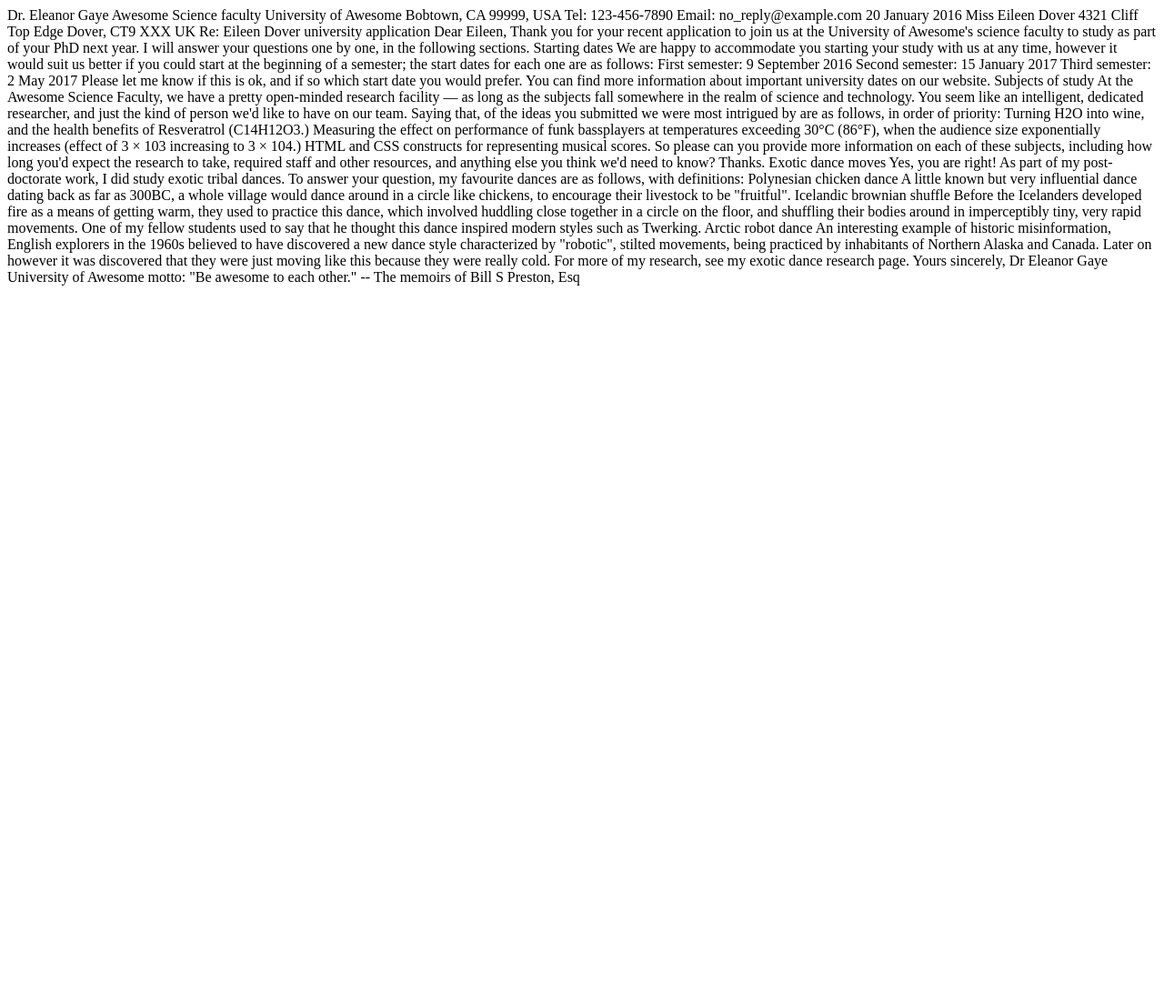
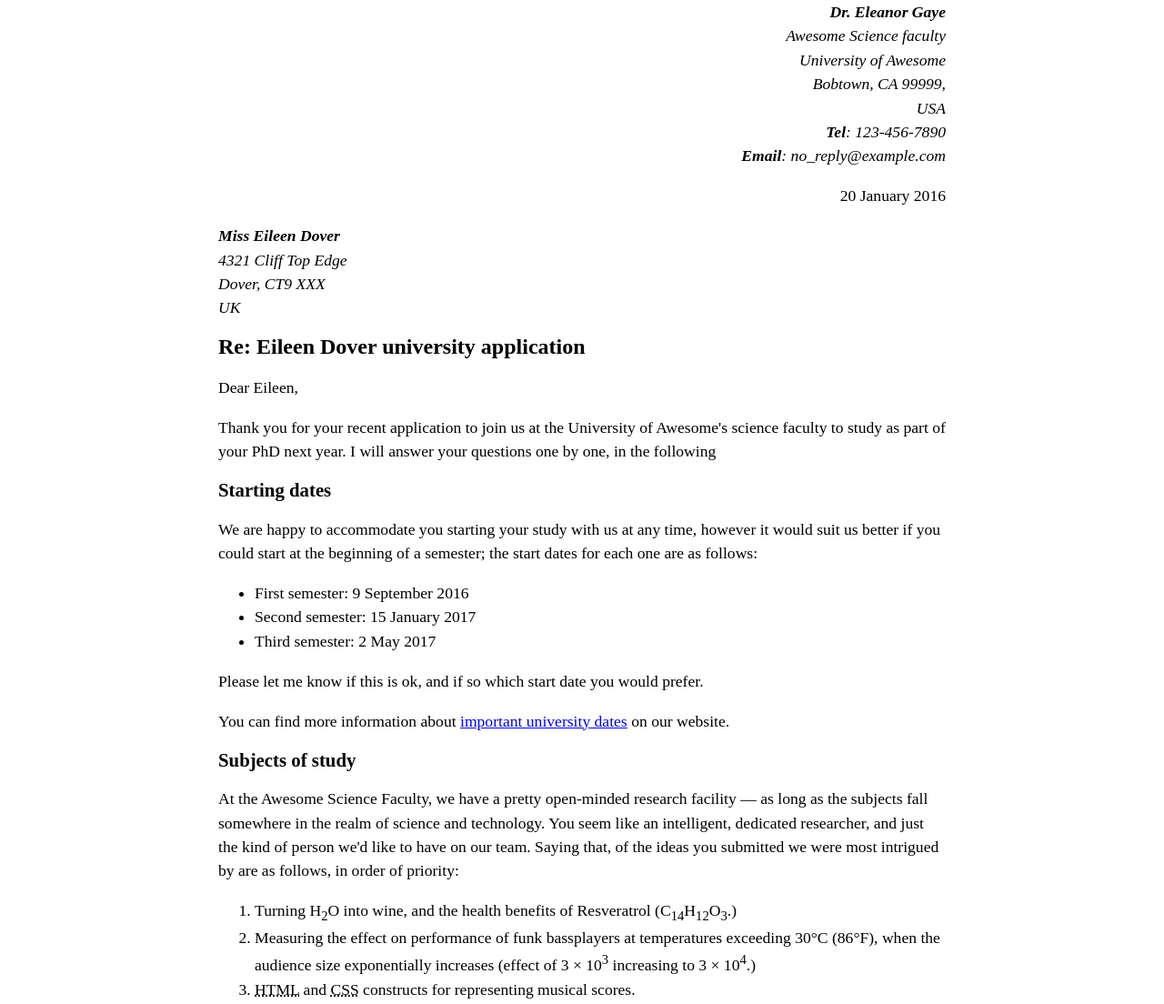
Before and after one commit to Justin-Buss/Justin-Buss.github.io, a plain HTML site: page lab1/part1/index.html in a window 1280 px wide. Shown: the top 1104 px of the page at 91% size. Before the commit the page ends 800 px from the top, so only its background shows below. Drawn offline with Linux system fonts and the light colour scheme.

Commit message:
Incomplete Markup
Worked on markup. Completed about half. Still need to do the abreviation for CSS. Don't forget.

```diff
--- a/lab1/part1/index.html
+++ b/lab1/part1/index.html
@@ -1,54 +1,90 @@
 <html>
-    <head></head>
-Dr. Eleanor Gaye
-Awesome Science faculty
-University of Awesome
-Bobtown, CA 99999,
-USA
-Tel: 123-456-7890
-Email: no_reply@example.com
+<head>
+<!--
+Name: Justin Buss
+Date: 13 January, 2025
+Description: Lab 1 Part 1 cover letter to be marked up
+-->
+<title>Lab 1 - Part 1 - Letter</title>
+<style>
+    body {
+  max-width: 800px;
+  margin: 0 auto;
+}
 
-20 January 2016
+.sender-column {
+  text-align: right;
+}
 
-Miss Eileen Dover
-4321 Cliff Top Edge
-Dover, CT9 XXX
-UK
+h1 {
+  font-size: 1.5em;
+}
+
+h2 {
+  font-size: 1.3em;
+}
+
+p,ul,ol,dl,address {
+  font-size: 1.1em;
+}
+
+p, li, dd, dt, address {
+  line-height: 1.5;
+}
+</style>
+</head>
+<body>
+<address class="sender-column">
+<b>Dr. Eleanor Gaye</b> <br>
+Awesome Science faculty <br>
+University of Awesome <br>
+Bobtown, CA 99999, <br>
+USA <br>
+<b>Tel</b>: 123-456-7890 <br>
+<b>Email</b>: no_reply@example.com <br>
+</address>
+<p class="sender-column">20 January 2016</p>
+
+<address>
+<b>Miss Eileen Dover</b> <br>
+4321 Cliff Top Edge <br>
+Dover, CT9 XXX <br>
+UK <br>
+</address>
+
+<h1>Re: Eileen Dover university application</h1>
+
+<p>Dear Eileen,</p>
+
+<p>Thank you for your recent application to join us at the University of Awesome's science faculty to study as part of your PhD next year. I will answer your questions one by one, in the following </p>
+
+<h2>Starting dates</h2>
+
+<p>We are happy to accommodate you starting your study with us at any time, however it would suit us better if you could start at the beginning of a semester; the start dates for each one are as follows:</p>
+<ul>
+    <li>First semester: 9 September 2016</li>
+    <li>Second semester: 15 January 2017</li>
+    <li>Third semester: 2 May 2017</li>
+</ul>
+<p>Please let me know if this is ok, and if so which start date you would prefer.</p>
+
+<p>You can find more information about <a href="https://www.example.com">important university dates</a> on our website.</p>
 
 
-Re: Eileen Dover university application
+<h2>Subjects of study</h2>
 
-Dear Eileen,
-
-Thank you for your recent application to join us at the University of Awesome's science faculty to study as part of your PhD next year. I will answer your questions one by one, in the following sections.
-
-Starting dates
-
-We are happy to accommodate you starting your study with us at any time, however it would suit us better if you could start at the beginning of a semester; the start dates for each one are as follows:
-
-First semester: 9 September 2016
-Second semester: 15 January 2017
-Third semester: 2 May 2017
-
-Please let me know if this is ok, and if so which start date you would prefer.
-
-You can find more information about important university dates on our website.
+<p>At the Awesome Science Faculty, we have a pretty open-minded research facility — as long as the subjects fall somewhere in the realm of science and technology. You seem like an intelligent, dedicated researcher, and just the kind of person we'd like to have on our team. Saying that, of the ideas you submitted we were most intrigued by are as follows, in order of priority:</p>
+<ol>
+    <li>Turning H<sub>2</sub>O into wine, and the health benefits of Resveratrol (C<sub>14</sub>H<sub>12</sub>O<sub>3</sub>.)</li>
+    <li>Measuring the effect on performance of funk bassplayers at temperatures exceeding 30°C (86°F), when the audience size exponentially increases (effect of 3 × 10<sup>3</sup> increasing to 3 × 10<sup>4</sup>.)</li>
+    <li><abbr title="Hyper Text Markup Language">HTML</abbr> and <abbr title="PLEASE FIX">CSS</abbr> constructs for representing musical scores.</li>
+</ol>
+<p>So please can you provide more information on each of these subjects, including how long you'd expect the research to take, required staff and other resources, and anything else you think we'd need to know? Thanks.</p>
 
 
-Subjects of study
+<h2>Exotic dance moves</h2>
 
-At the Awesome Science Faculty, we have a pretty open-minded research facility — as long as the subjects fall somewhere in the realm of science and technology. You seem like an intelligent, dedicated researcher, and just the kind of person we'd like to have on our team. Saying that, of the ideas you submitted we were most intrigued by are as follows, in order of priority:
-
-Turning H2O into wine, and the health benefits of Resveratrol (C14H12O3.)
-Measuring the effect on performance of funk bassplayers at temperatures exceeding 30°C (86°F), when the audience size exponentially increases (effect of 3 × 103 increasing to 3 × 104.)
-HTML and CSS constructs for representing musical scores.
-
-So please can you provide more information on each of these subjects, including how long you'd expect the research to take, required staff and other resources, and anything else you think we'd need to know? Thanks.
-
-
-Exotic dance moves
-
-Yes, you are right! As part of my post-doctorate work, I did study exotic tribal dances. To answer your question, my favourite dances are as follows, with definitions:
+<p>Yes, you are right! As part of my post-doctorate work, I did study exotic tribal dances. To answer your question, my favourite dances are as follows, with definitions:</p>
 
 Polynesian chicken dance
 A little known but very influential dance dating back as far as 300BC, a whole village would dance around in a circle like chickens, to encourage their livestock to be "fruitful".
@@ -63,4 +99,5 @@ Yours sincerely,
 Dr Eleanor Gaye
 
 University of Awesome motto: "Be awesome to each other." -- The memoirs of Bill S Preston, Esq
+</body>
 </html>
```
